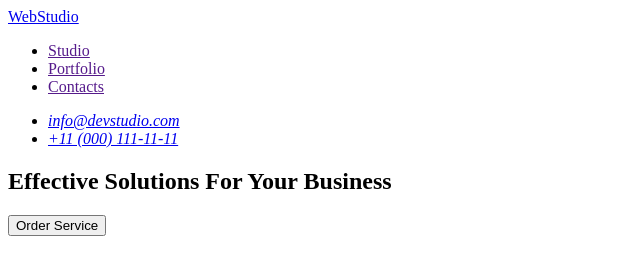
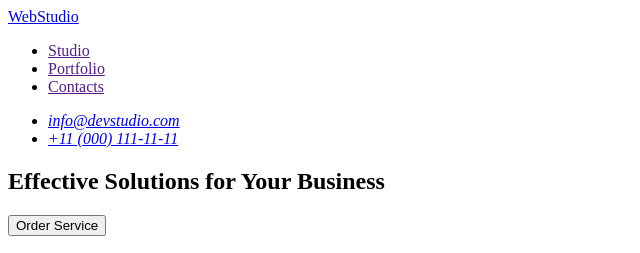
Before and after one commit to Savchikk/goit-markup-hw-01, a plain HTML site: page index.html in a window 1280 px wide. Shown: the top 253 px of the page, 0-640 px from the left. Drawn offline with Linux system fonts and the light colour scheme.

Commit message:
Update index.html

```diff
--- a/index.html
+++ b/index.html
@@ -24,7 +24,7 @@
     </header>
     <main>
       <section>
-        <h1>Effective Solutions For Your Business</h1>
+        <h1>Effective Solutions for Your Business</h1>
         <button type="button">Order Service</button>
       </section>
       <section>
```
